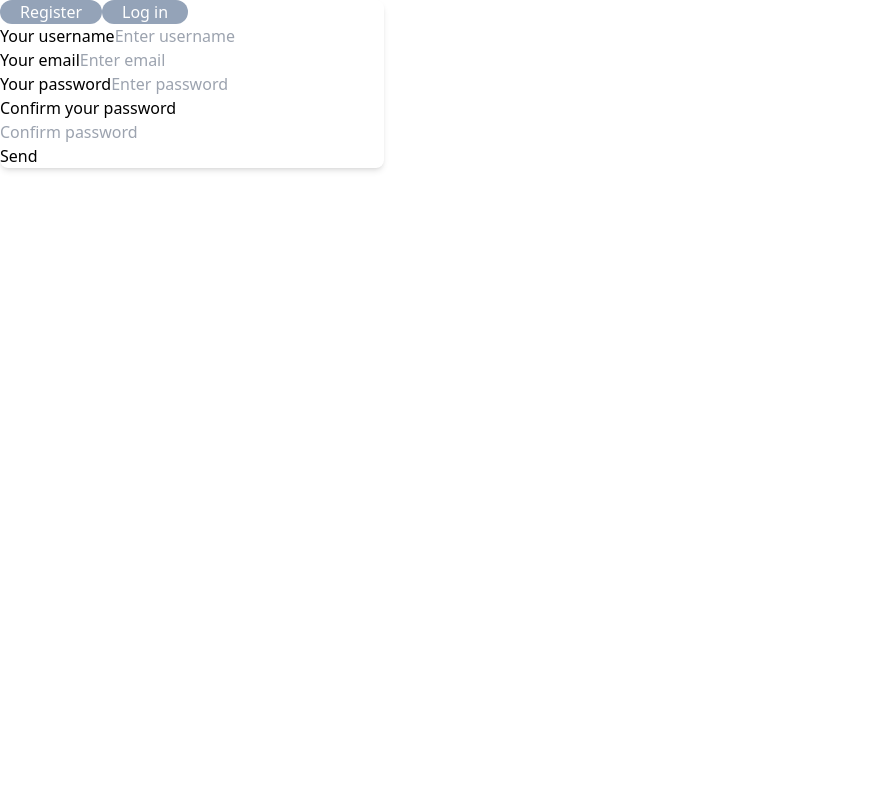
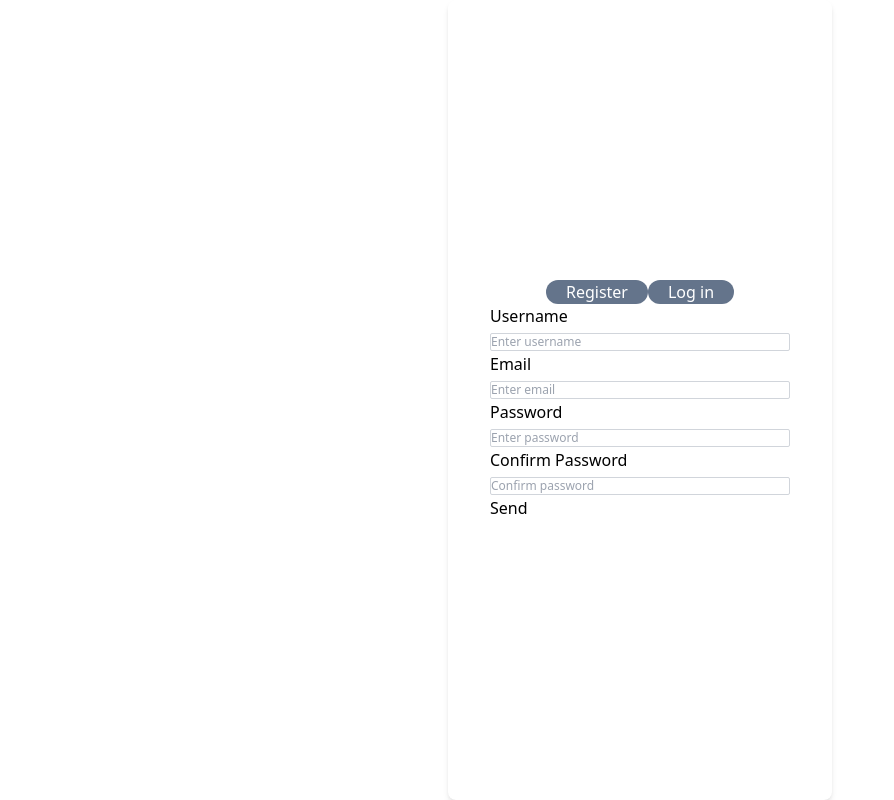
Before and after one commit to innacp/my-blog, a Nuxt app: page /Login in a window 1280 px wide. Both pictures are taken after a click on the button "Register". Shown: the whole page, without its empty margins (0-894 px from the left). Built offline with nearby package versions, Linux system fonts and the light colour scheme.

Commit message:
add form styles

```diff
--- a/components/LoginForm.vue
+++ b/components/LoginForm.vue
@@ -2,11 +2,11 @@
   <div>
     <form action="#">
       <div>
-        <label for="email">Your email</label>
+        <label for="email"></label>
         <input id="email" type="email" placeholder="Enter email" />
       </div>
       <div>
-        <label for="password">Your password</label>
+        <label for="password"></label>
         <input id="password" type="password" placeholder="Enter password" />
       </div>
     </form>
--- a/components/RegistrationForm.vue
+++ b/components/RegistrationForm.vue
@@ -1,40 +1,48 @@
 <template>
   <div>
-    <form class="w-full" action="#">
-      <div>
-        <label for="username">Your username</label>
+    <form class="max-w-[300px] flex flex-col gap-x-1" action="#">
+      <div class="w-full">
+        <label for="username">Username</label>
         <input
           id="username"
+          name="username"
           type="text"
           placeholder="Enter username"
           v-model="form.username"
+          class="border rounded-sm border-gray-300 text-xs w-full"
         />
       </div>
-      <div>
-        <label for="email">Your email</label>
+      <div class="w-full">
+        <label for="email">Email</label>
         <input
           id="email"
           type="email"
+          name="email"
           placeholder="Enter email"
           v-model="form.email"
+          class="border rounded-sm border-gray-300 text-xs w-full"
         />
       </div>
-      <div>
-        <label for="password">Your password</label>
+      <div class="w-full">
+        <label for="password">Password</label>
         <input
           id="password"
           type="password"
+          name="password"
           placeholder="Enter password"
           v-model="form.password"
+          class="border rounded-sm border-gray-300 text-xs w-full"
         />
       </div>
-      <div>
-        <label for="confirm">Confirm your password</label>
+      <div class="w-full">
+        <label for="confirm">Confirm Password</label>
         <input
           id="confirm"
           type="password"
+          name="confirm"
           placeholder="Confirm password"
           v-model="form.confirmPassword"
+          class="border rounded-sm border-gray-300 text-xs w-full"
         />
       </div>
     </form>
--- a/pages/Login.vue
+++ b/pages/Login.vue
@@ -1,14 +1,27 @@
 <template>
-  <div class="bg-white rounded-lg shadow-md max-w-sm">
+  <div
+    class="
+      flex flex-col
+      justify-center
+      items-center
+      container
+      mx-auto
+      h-screen
+      bg-white
+      rounded-lg
+      shadow-md
+      max-w-sm
+    "
+  >
     <div>
       <button
-        class="bg-slate-400 rounded-full py-0 px-[20px] text-white"
+        class="bg-slate-500 rounded-full py-0 px-[20px] text-white"
         @click="tab = 'register'"
       >
         Register
       </button>
       <button
-        class="bg-slate-400 rounded-full py-0 px-[20px] text-white"
+        class="bg-slate-500 rounded-full py-0 px-[20px] text-white"
         @click="tab = 'login'"
       >
         Log in
```
